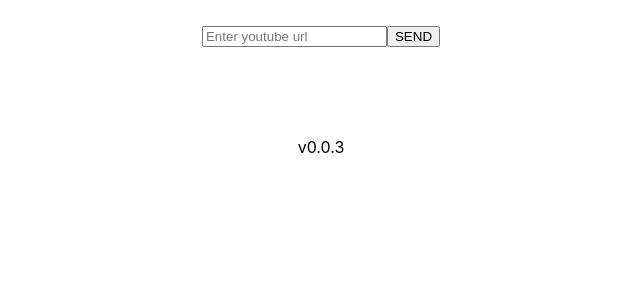
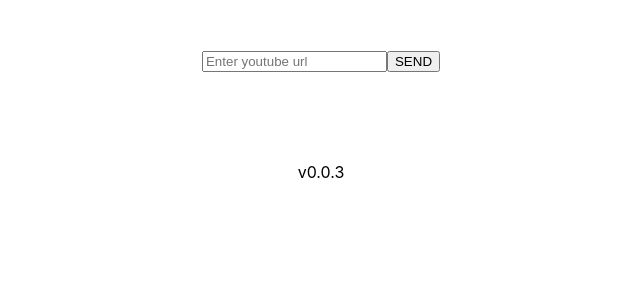
Before and after one commit to AlexKLWS/youtube-audio-stream-client, a React (Create React App) app: page / in a window 1280 px wide. Shown: the top 300 px of the page, without its empty margins (319-959 px from the left). Built offline with nearby package versions, Linux system fonts and the light colour scheme.

Commit message:
Fix layout, remove input if audio is already available

```diff
--- a/src/pages/Home/Home.tsx
+++ b/src/pages/Home/Home.tsx
@@ -42,6 +42,7 @@ const Home: React.FC = () => {
         setStreamIsReady(false)
         break
       case ProgressUpdateType.AUDIO_IS_AVAILABLE:
+        setIsRequestAccepted(true)
         setID(update.videoID)
         setStreamIsReady(true)
         setProcessStatus('Done!')
@@ -90,7 +91,7 @@ const Home: React.FC = () => {
   }
 
   return (
-    <div className='App'>
+    <div className='App' style={{ padding: '25px 0px' }}>
       {!requestIsAccepted && (
         <div style={{ padding: '25px 0px' }}>
           <input
@@ -109,7 +110,7 @@ const Home: React.FC = () => {
         </div>
       )}
       {!!id && (
-        <div>
+        <div style={{ padding: '20px 0px' }}>
           <span>
             {streamIsReady
               ? `Audio stream is available `
```
